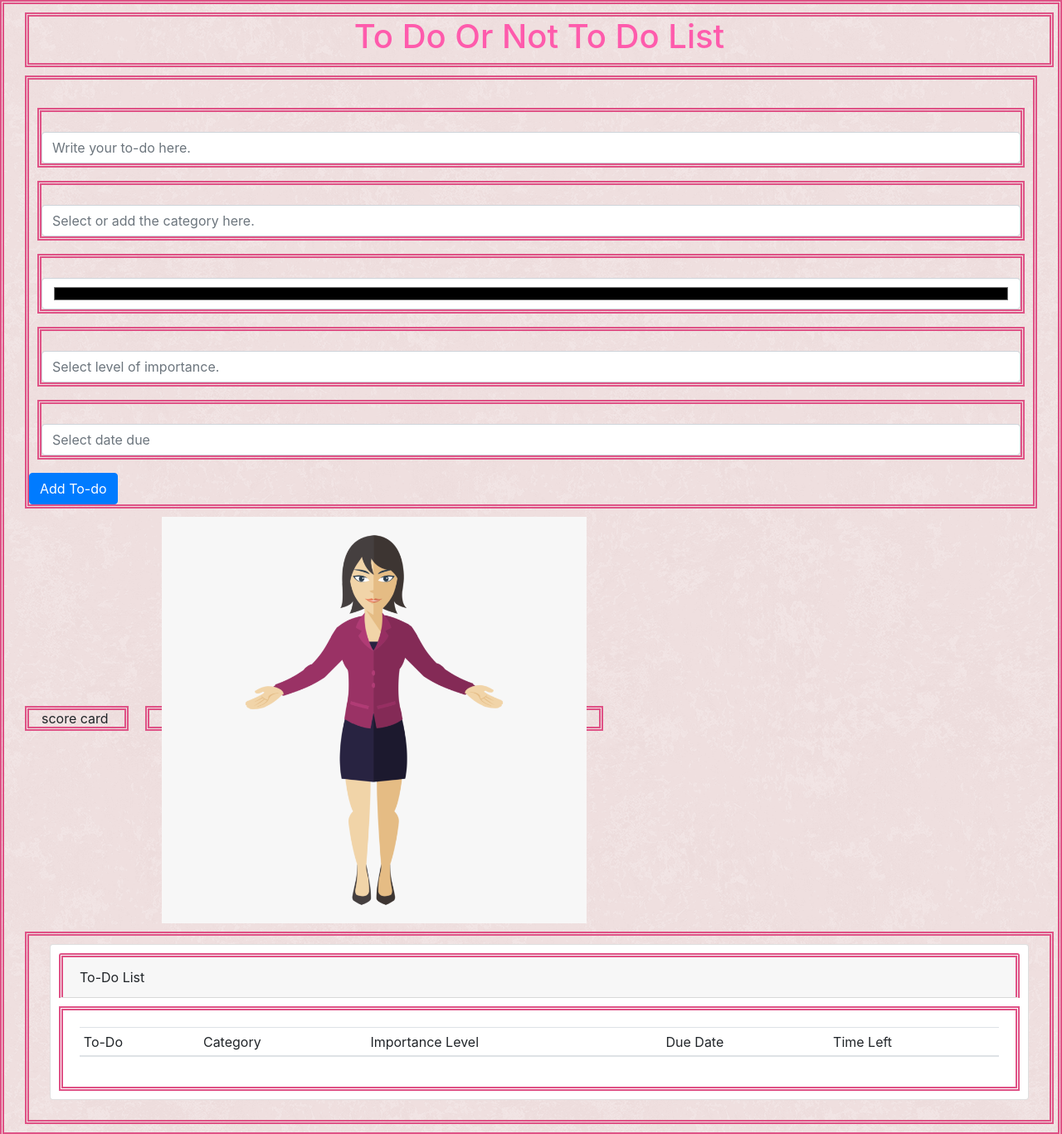
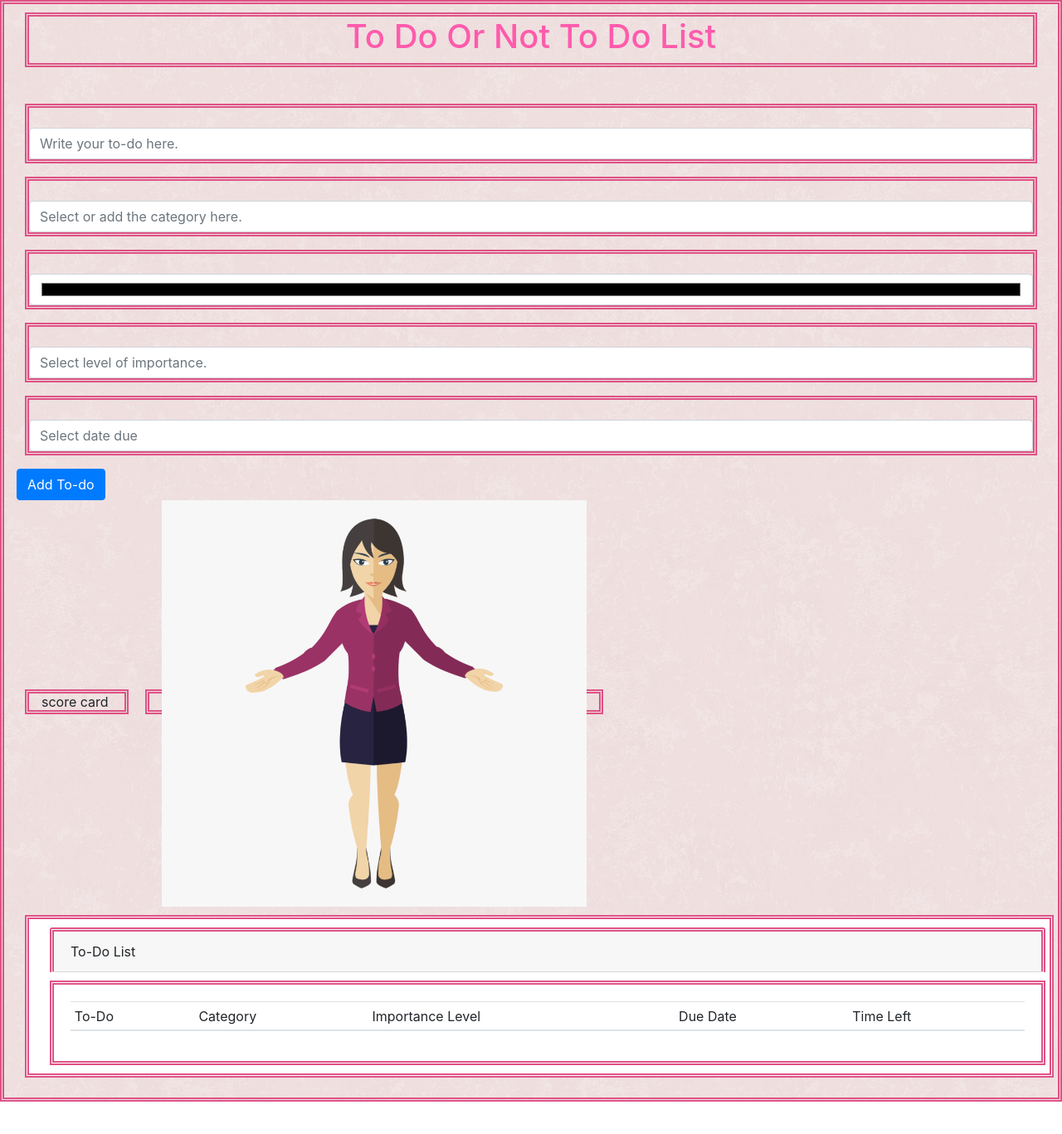
Before and after one commit to nreyes1202/Project-1, a plain HTML site: page index.html in a window 1280 px wide. Shown: the top 1367 px of the page at 83% size. After the commit the page ends 1328 px from the top, so only its background shows below. Drawn offline with nearby package versions, Linux system fonts and the light colour scheme; no server answers.

Commit message:
merging layout

```diff
--- a/assets/css/style.css
+++ b/assets/css/style.css
@@ -7,6 +7,13 @@ div {
     margin: 10px;
 
 }
+
+.card-style {
+    border: 5px double #df5286;
+    margin: 10px;
+    background-color: white;
+}
+
 input[type=toDo]:focus {
     background-color: #fe5bac;
   }
--- a/index.html
+++ b/index.html
@@ -20,13 +20,13 @@
 </head>
 
 <body>
-    <div class="auto-center col-sm-12">
-        <div id="header" class="d-flex justify-content-center col-sm-12">
+    <div class="auto-center col-sm-12 col-md-12">
+        <div id="header" class="d-flex justify-content-center">
             <h1>To Do Or Not To Do List</h1>
         </div>
 
-        <div >
-            <form class="col-sm-12 col-md-8 d-inline">
+        <section class="col-sm-12 col-md-8 d-inline">
+            <form >
                 <div class="form-group">
                     <label for="toDoInput"></label>
                     <input type="toDo" class="form-control" id="toDoInput" placeholder="Write your to-do here.">
@@ -55,17 +55,19 @@
                     Add To-do
                 </button>
             </form>
-        </div>
+
+
         <div id="score" class="d-inline col-sm-6 col-md-4">
             score card
         </div>
         <div class="col-sm-6 col-md-4 d-inline">
             <img src="assets/images/filler-avatar.png" alt="Avatar" id="avatar" class="d-inline">
         </div>
-        <div class = "col-md-12">
-            <div class = "card mb-4">
-                <div class = "card-header">To-Do List</div>
-                <div class = "card-body">
+
+    </section>
+            <div class = "card-style mb-4 col-md-12">
+                <div class = "card-style  card-header col-md-12">To-Do List</div>
+                <div class = "card-style  card-body  col-md-12">
                     <table class = "table table-sm table-hover" id = "to-do-table">
                         <thead>
                             <tr>
@@ -81,7 +83,6 @@
                     </table>
                 </div>
             </div>
-        </div>
     </div>
 
     <script type="text/javascript" src="https://cdnjs.cloudflare.com/ajax/libs/jquery/3.2.1/jquery.min.js"></script>
```
